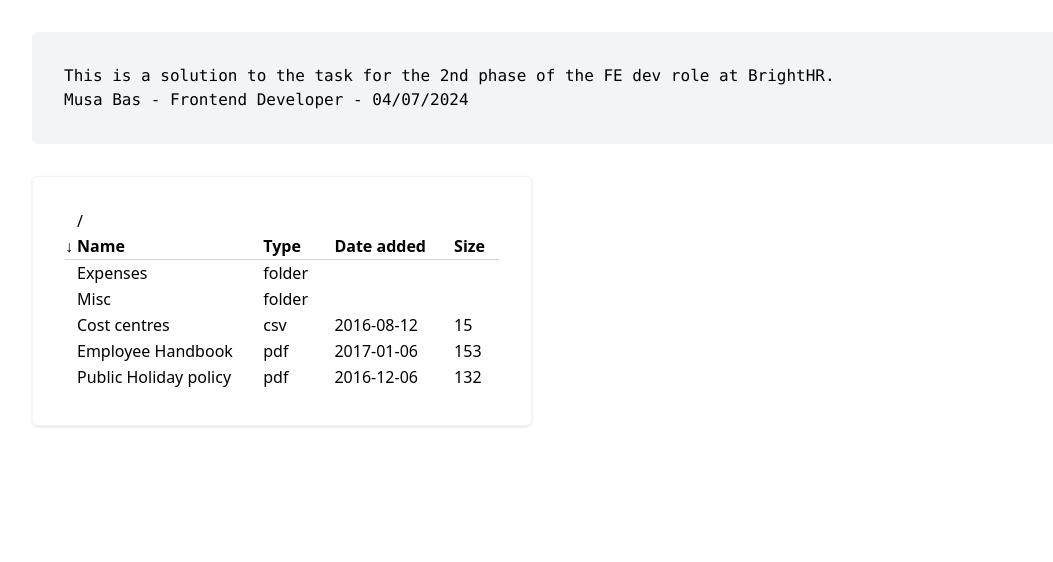
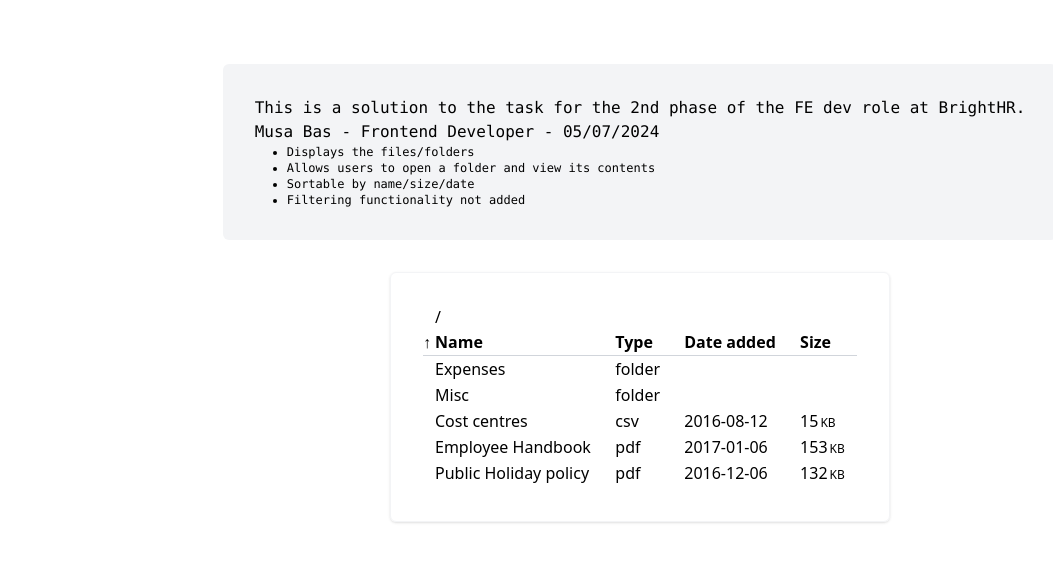
Before and after one commit to musabash/show-folders, a React app: page / in a window 1280 px wide. Shown: the top 562 px of the page, without its empty margins (0-1053 px from the left). Built offline with nearby package versions, Linux system fonts and the light colour scheme.

Commit message:
fix: asc/desc arrows, add new field to data

```diff
--- a/src/App.tsx
+++ b/src/App.tsx
@@ -43,17 +43,23 @@ const App: React.FC = () => {
   }, [sortKey, sortOrder, selectedData]);
 
   return (
-    <>
+    <div className="flex flex-col items-center m-8">
       <div className="m-8 rounded-md bg-gray-100 p-8 font-mono">
         <div>This is a solution to the task for the 2nd phase of the FE dev role at BrightHR.</div>
-        <div>Musa Bas - Frontend Developer - 04/07/2024</div>
+        <div>Musa Bas - Frontend Developer - 05/07/2024</div>
+        <ul className="list-disc pl-8 text-xs">
+          <li>Displays the files/folders</li>
+          <li>Allows users to open a folder and view its contents</li>
+          <li>Sortable by name/size/date</li>
+          <li>Filtering functionality not added</li>
+        </ul>
       </div>
 
-      <div className='m-8 p-8 rounded-md w-fit h-fit border min-h-[250px] min-w-[500px] shadow border-gray-100 font-mono"'>
+      <div className='p-8 rounded-md w-fit h-fit border min-h-[250px] min-w-[500px] shadow border-gray-100 font-mono"'>
         <h2 className="px-3">{`/${address?.join('/')}`}</h2>
         <ContentsTable data={sortedData} showNavigatToParent={browseHistory?.length > 0} {...{ sortKey, sortOrder, handleFolderClick, handleSort, handleNavigateToParent }} />
       </div>
-    </>
+    </div>
   );
 };
 
--- a/src/components/ContentsTable.tsx
+++ b/src/components/ContentsTable.tsx
@@ -38,7 +38,7 @@ const ContentsTable: React.FC<ContentsTableProps> = (props) => {
               <td className="px-3 text-left align-baseline">{item.name}</td>
               <td className="px-3 text-left align-baseline">{item.type}</td>
               <td className="px-3 text-left align-baseline">{item.added}</td>
-              <td className="px-3 text-left align-baseline">{item.size}</td>
+              <td className="px-3 text-left align-baseline">{new Intl.NumberFormat('en').format(item.size)}<span className="pl-0.5 text-xs">KB</span></td>
             </tr>
           );
         })}
--- a/src/config.ts
+++ b/src/config.ts
@@ -1,6 +1,6 @@
 import type { SortableKeys } from "./types";
 
-export const sortOrderMap = { asc: '↓', desc: '↑' };
+export const sortOrderMap = { desc: '↓', asc: '↑' };
 
 export const headers: { title: string, key: SortableKeys | 'type' }[] = [
   { title: 'Name', key: 'name' },
--- a/src/temp.ts
+++ b/src/temp.ts
@@ -48,6 +48,24 @@ export const sampleData: (Item | Folder)[] = [
         size: 123,
       },
       {
+    type: 'folder',
+    name: 'Screenshots',
+    files: [
+      {
+        type: 'png',
+        name: '01202021',
+        added: '2021-01-20',
+        size: 123,
+      },
+      {
+        type: 'png',
+        name: '11132021',
+        added: '2021-11-13',
+        size: 136,
+      },
+    ],
+  },
+      {
         type: 'mov',
         name: 'Welcome to the company!',
         added: '2015-04-24',
--- a/src/types.ts
+++ b/src/types.ts
@@ -1,4 +1,4 @@
-export type ItemType = 'doc' | 'pdf'| 'mov' | 'csv';
+export type ItemType = 'doc' | 'pdf'| 'mov' | 'png' | 'csv';
 
 export interface Item {
   type: ItemType;
```
